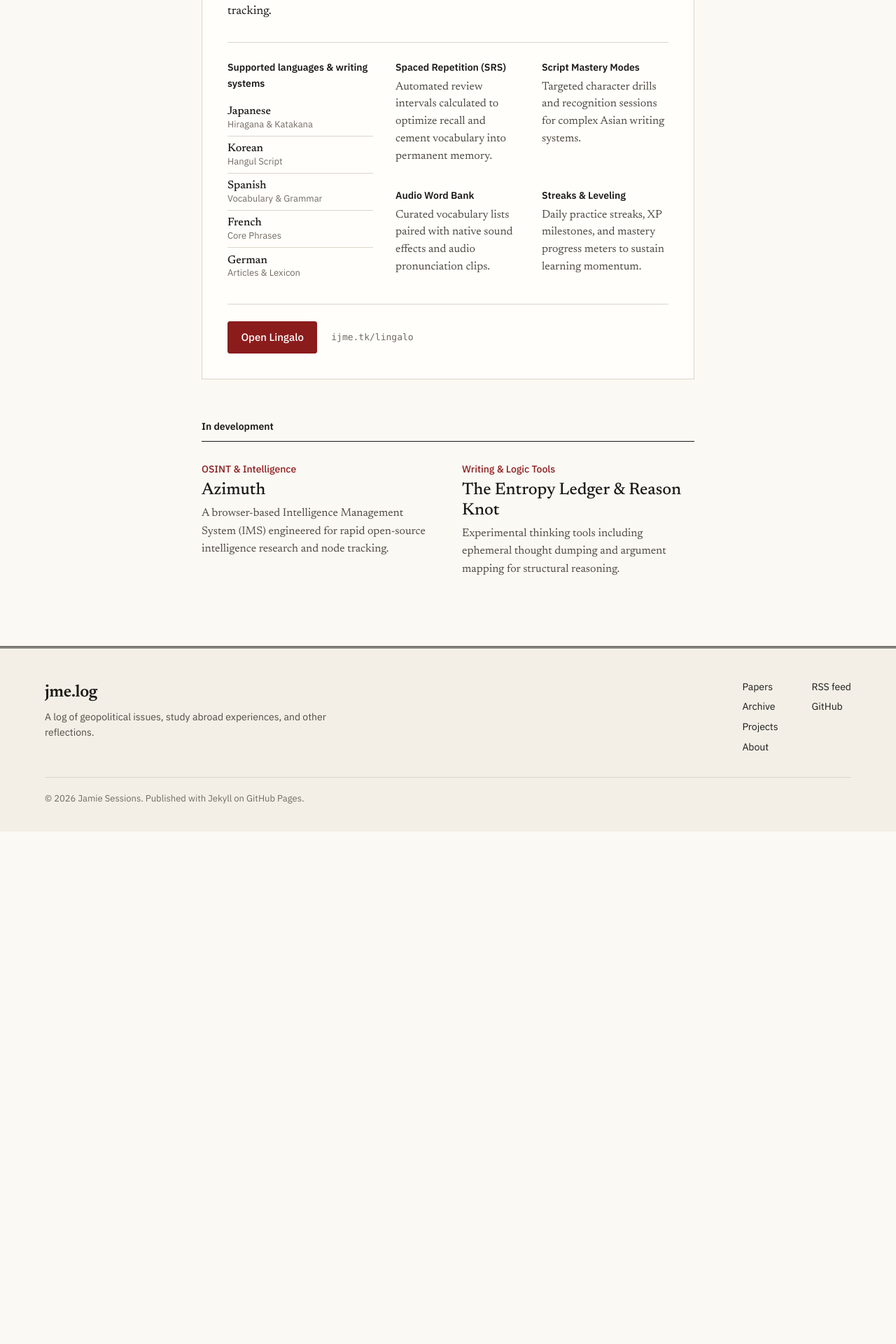
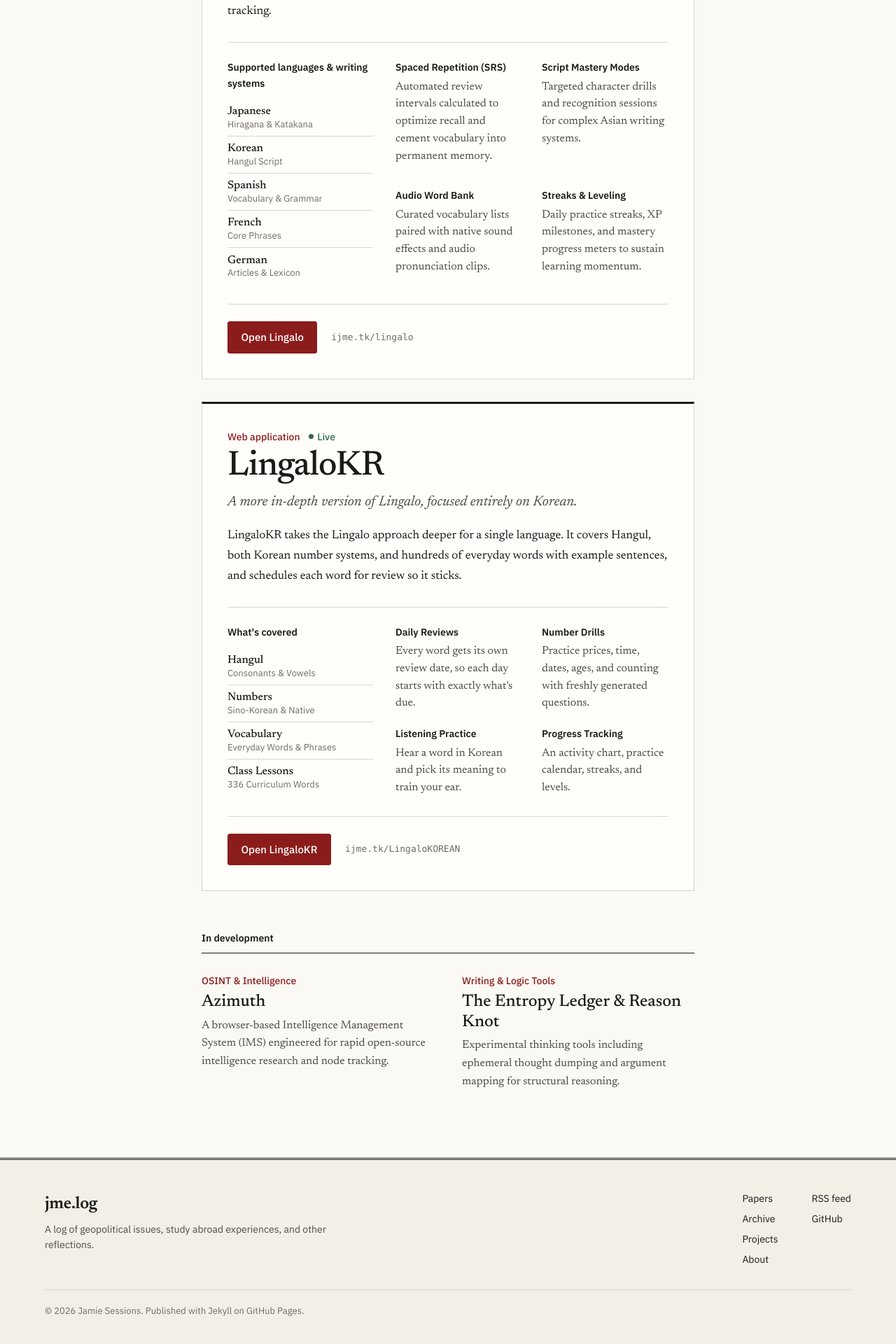
Before and after one commit to cijamie/cijamie.github.io, a Jekyll site: the page built from projects.html, in a window 1280 px wide. Shown: the part 734-2654 px from the top of the page at 70% size. Built offline with Jekyll 4.4.1, drawn with Linux system fonts in a browser that asks for light colours; comment, search, counter and statistics services are not loaded; before the commit the page ends 1922 px from its top, so only the background shows below that.

Commit message:
Add LingaloKR to Projects

```diff
--- a/assets/css/style.css
+++ b/assets/css/style.css
@@ -513,6 +513,8 @@ a:hover { color: var(--accent-color); text-decoration-color: currentColor; }
   border: 1px solid var(--border-color);
   border-top: 3px solid var(--border-dark);
 }
+
+.project-feature + .project-feature { margin-top: 2rem; }
 
 .project-name {
   margin-top: 0.4rem;
--- a/projects.html
+++ b/projects.html
@@ -67,6 +67,58 @@ permalink: /projects/
         <span class="project-url">ijme.tk/lingalo</span>
       </p>
     </article>
+
+    <article class="project-feature">
+      <div class="project-feature-head">
+        <p class="project-kind">Web application <span class="status-live">Live</span></p>
+        <h3 class="project-name">
+          <a href="https://ijme.tk/LingaloKOREAN/" target="_blank" rel="noopener noreferrer">LingaloKR</a>
+        </h3>
+        <p class="project-pitch">
+          A more in-depth version of Lingalo, focused entirely on Korean.
+        </p>
+      </div>
+
+      <p class="project-desc">
+        LingaloKR takes the Lingalo approach deeper for a single language. It covers Hangul, both Korean number systems, and hundreds of everyday words with example sentences, and schedules each word for review so it sticks.
+      </p>
+
+      <div class="project-detail-grid">
+        <div class="project-languages">
+          <h4 class="project-subhead">What's covered</h4>
+          <ul class="lang-list">
+            <li><strong>Hangul</strong> <span>Consonants &amp; Vowels</span></li>
+            <li><strong>Numbers</strong> <span>Sino-Korean &amp; Native</span></li>
+            <li><strong>Vocabulary</strong> <span>Everyday Words &amp; Phrases</span></li>
+            <li><strong>Class Lessons</strong> <span>336 Curriculum Words</span></li>
+          </ul>
+        </div>
+
+        <dl class="feature-list">
+          <div>
+            <dt>Daily Reviews</dt>
+            <dd>Every word gets its own review date, so each day starts with exactly what's due.</dd>
+          </div>
+          <div>
+            <dt>Number Drills</dt>
+            <dd>Practice prices, time, dates, ages, and counting with freshly generated questions.</dd>
+          </div>
+          <div>
+            <dt>Listening Practice</dt>
+            <dd>Hear a word in Korean and pick its meaning to train your ear.</dd>
+          </div>
+          <div>
+            <dt>Progress Tracking</dt>
+            <dd>An activity chart, practice calendar, streaks, and levels.</dd>
+          </div>
+        </dl>
+      </div>
+
+      <p class="project-actions">
+        <a href="https://ijme.tk/LingaloKOREAN/" class="button" target="_blank" rel="noopener noreferrer">Open LingaloKR</a>
+        <span class="project-url">ijme.tk/LingaloKOREAN</span>
+      </p>
+    </article>
   </section>
 
   <section class="project-group" aria-labelledby="dev-heading">
```
